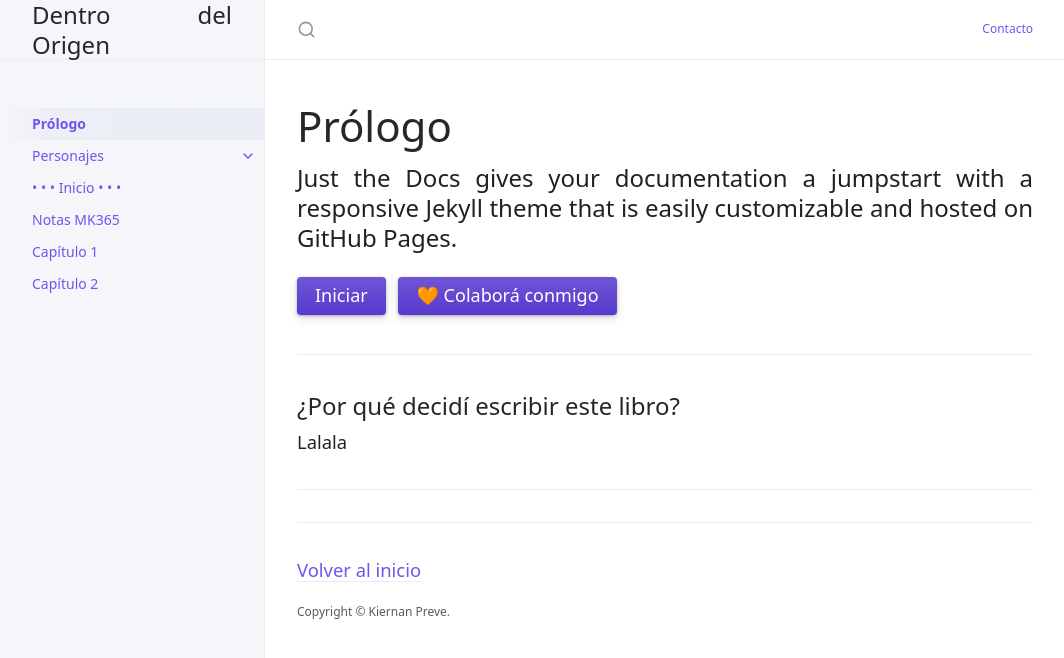
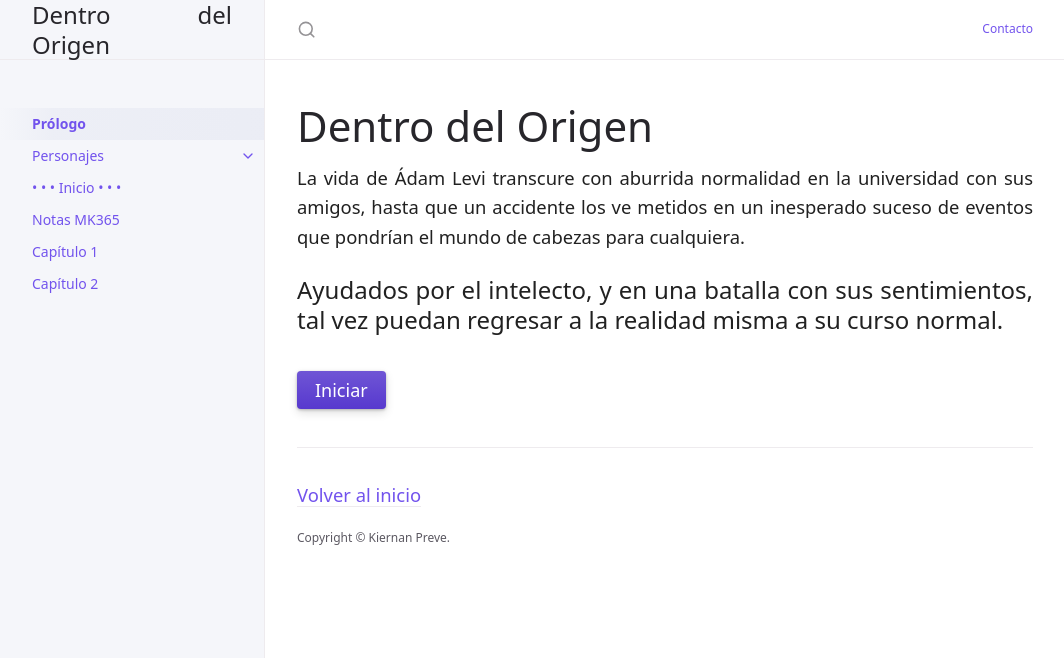
Before and after one commit to KierPrev/DentroDelOrigen, a Jekyll site: the page built from index.md, in a window 1280 px wide. Shown: the top 658 px of the page, without its empty margins (107-1171 px from the left). Built offline with Jekyll 4.4.1, drawn with Linux system fonts in a browser that asks for light colours.

Commit message:
Update index.md

```diff
--- a/index.md
+++ b/index.md
@@ -6,18 +6,13 @@ description: "Just the Docs is a responsive Jekyll theme with built-in search th
 permalink: /
 ---
 
-# Prólogo
+# Dentro del Origen
 {: .fs-9 }
 
-Just the Docs gives your documentation a jumpstart with a responsive Jekyll theme that is easily customizable and hosted on GitHub Pages.
+La vida de Ádam Levi transcure con aburrida normalidad en la universidad con sus amigos, hasta que un accidente los ve metidos en un inesperado suceso de eventos que pondrían el mundo de cabezas para cualquiera.
+
+Ayudados por el intelecto, y en una batalla con sus sentimientos, tal vez puedan regresar a la realidad misma a su curso normal.
 {: .fs-6 .fw-300 }
 
-[Iniciar](/docs/1-inicio.md){: .btn .btn-primary .fs-5 .mb-4 .mb-md-0 .mr-2 } [🧡 Colaborá conmigo](https://www.mercadopago.com.ar/subscriptions/checkout?preapproval_plan_id=2c938084802a37ba01802bb17b2e0016){: .btn .btn-primary .fs-5 .mb-4 .mb-md-0 }
-
+[Iniciar](/docs/1-inicio.md){: .btn .btn-primary .fs-5 .mb-4 .mb-md-0 .mr-2 }
 ---
-
-## ¿Por qué decidí escribir este libro?
-
-Lalala
-
----
```
